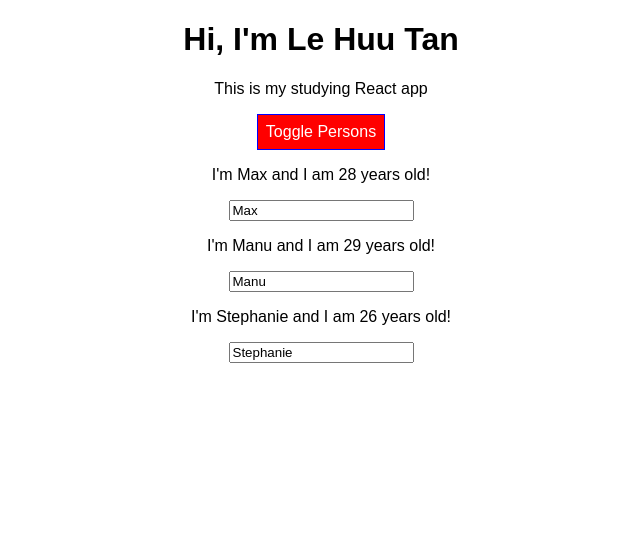
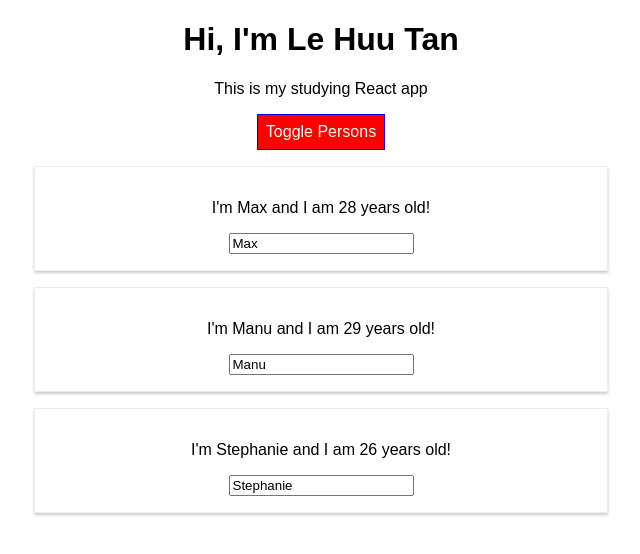
Before and after one commit to tanlh/react-study, a React app in the folder studying/: page / in a window 1280 px wide. Both pictures are taken after a click on the button "Toggle Persons". Shown: the top 554 px of the page, without its empty margins (319-959 px from the left). Built offline with nearby package versions, Linux system fonts and the light colour scheme.

Commit message:
fix css after restructure module

```diff
--- a/studying/src/components/Persons/Person/Person.css
+++ b/studying/src/components/Persons/Person/Person.css
@@ -6,3 +6,9 @@
     padding: 16px;
     text-align: center;
 }
+
+@media (min-width: 720px) {
+    .Person {
+        width: 540px;
+    }
+}
--- a/studying/src/components/Persons/Person/Person.js
+++ b/studying/src/components/Persons/Person/Person.js
@@ -1,9 +1,9 @@
 import React from "react";
-import "./Person.css";
+import style from "./Person.css";
 
 const Person = (props) => {
   return (
-    <div className="Person">
+    <div className={style.Person}>
       <p onClick={props.click}>
         I'm {props.name} and I am {props.age} years old!
       </p>
```
